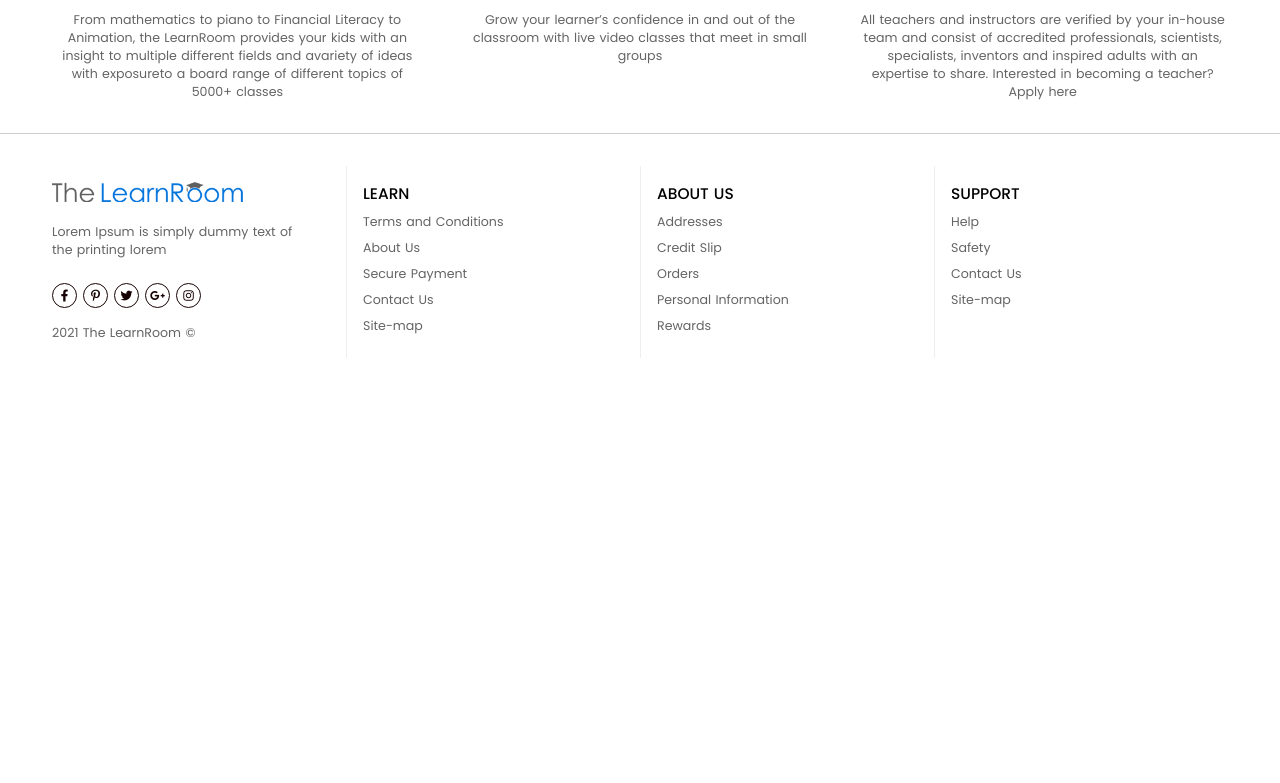
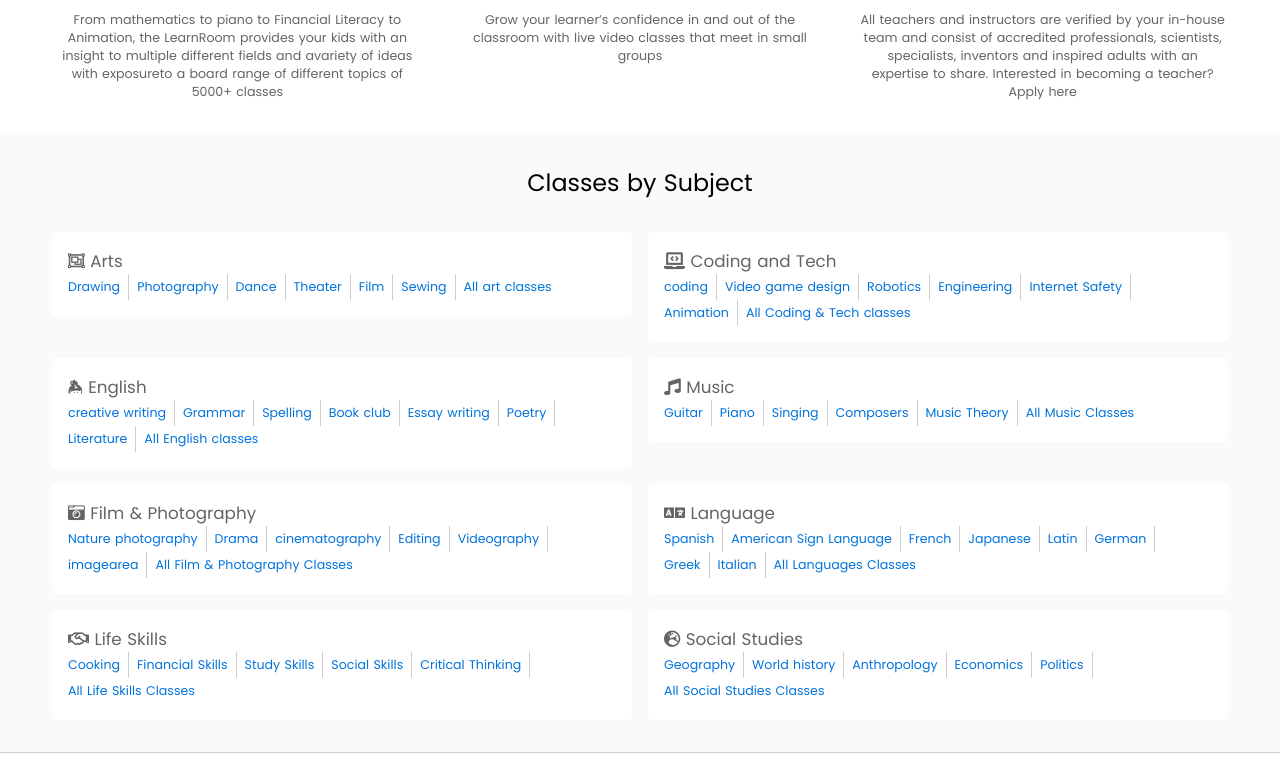
Before and after one commit to dev-davexoyinbo/thelearnroom, a Nuxt app: page / in a window 1280 px wide. Shown: the part 1700-2483 px from the top of the page. Before the commit the page ends 2106 px from the top, so only its background shows below. Built offline with nearby package versions, Linux system fonts and the light colour scheme.

Commit message:
Classes by subject section

```diff
--- a/assets/styles/_variables.scss
+++ b/assets/styles/_variables.scss
@@ -11,3 +11,4 @@
 $backgroundGray: #D0D0D0 !default;
 $placeholderGray: #C6CACD !default;
 $starYellow: #FFC107 !default;
+$offWhite: #FAFAFA !default;
--- /dev/null
+++ b/components/page_specific/home/ClassBySubjectCard.vue
@@ -0,0 +1,55 @@
+<template>
+  <div class="class-by-subject-card">
+    <h1 class="heading"><i :class="data.iconClass"></i> {{ data.heading }}</h1>
+    <div class="classes-container">
+      <p class="class" v-for="c in data.classes" :key="c.title">
+        <a :href="c.link">{{ c.title }}</a>
+      </p>
+    </div>
+  </div>
+</template>
+
+<script>
+export default {
+  props: {
+    data: {
+      required: true,
+    },
+  },
+};
+</script>
+
+<style lang="scss">
+@import "~assets/styles/variables";
+
+.class-by-subject-card {
+  background: white;
+  border-radius: 5px;
+  padding: 16px;
+  & > .heading {
+    font-weight: 400;
+    font-size: 1.2rem;
+  }
+
+  .classes-container {
+    display: flex;
+    flex-wrap: wrap;
+    font-size: 0.9rem;
+    .class {
+      padding: 4px 8px;
+      border-right: 1px solid $borderGray;
+
+      padding-left: 0;
+      margin-right: 8px;
+      &:last-child {
+        padding-right: 0;
+        border-right: none;
+      }
+      a {
+        color: $primaryColor;
+        text-decoration: none;
+      }
+    }
+  }
+}
+</style>
--- /dev/null
+++ b/components/page_specific/home/ClassesBySubjectSection.vue
@@ -0,0 +1,348 @@
+<template>
+  <section id="classes-by-subject-section">
+    <h1 class="heading">Classes by Subject</h1>
+    <div class="cards-container">
+      <div class="single-card-container" v-for="(datum, i) in clasesBySubjectData" :key="i">
+        <class-by-subject-card :data="datum" />
+      </div>
+    </div>
+  </section>
+</template>
+
+<script>
+import ClassBySubjectCard from "./ClassBySubjectCard.vue";
+export default {
+  components: { ClassBySubjectCard },
+  data() {
+    return {
+      clasesBySubjectData: [
+        {
+          iconClass: {
+            far: true,
+            "fa-object-group": true,
+          },
+          heading: "Arts",
+          classes: [
+            {
+              title: "Drawing",
+              link: "#",
+            },
+            {
+              title: "Photography",
+              link: "#",
+            },
+            {
+              title: "Dance",
+              link: "#",
+            },
+            {
+              title: "Theater",
+              link: "#",
+            },
+            {
+              title: "Film",
+              link: "#",
+            },
+            {
+              title: "Sewing",
+              link: "#",
+            },
+            {
+              title: "All art classes",
+              link: "#",
+            },
+          ],
+        },
+		{
+          iconClass: {
+            fas: true,
+            "fa-laptop-code": true,
+          },
+          heading: "Coding and Tech",
+          classes: [
+            {
+              title: "coding",
+              link: "#",
+            },
+            {
+              title: "Video game design",
+              link: "#",
+            },
+            {
+              title: "Robotics",
+              link: "#",
+            },
+            {
+              title: "Engineering",
+              link: "#",
+            },
+            {
+              title: "Internet Safety",
+              link: "#",
+            },
+            {
+              title: "Animation",
+              link: "#",
+            },
+            {
+              title: "All Coding & Tech classes",
+              link: "#",
+            },
+          ],
+        },
+		{
+          iconClass: {
+            fab: true,
+            "fa-keybase": true,
+          },
+          heading: "English",
+          classes: [
+            {
+              title: "creative writing",
+              link: "#",
+            },
+            {
+              title: "Grammar",
+              link: "#",
+            },
+            {
+              title: "Spelling",
+              link: "#",
+            },
+            {
+              title: "Book club",
+              link: "#",
+            },
+            {
+              title: "Essay writing",
+              link: "#",
+            },
+            {
+              title: "Poetry",
+              link: "#",
+            },
+			{
+              title: "Literature",
+              link: "#",
+            },
+            {
+              title: "All English classes",
+              link: "#",
+            },
+          ],
+        },
+		{
+          iconClass: {
+            fas: true,
+            "fa-music": true,
+          },
+          heading: "Music",
+          classes: [
+            {
+              title: "Guitar",
+              link: "#",
+            },
+            {
+              title: "Piano",
+              link: "#",
+            },
+            {
+              title: "Singing",
+              link: "#",
+            },
+            {
+              title: "Composers",
+              link: "#",
+            },
+            {
+              title: "Music Theory",
+              link: "#",
+            },
+            {
+              title: "All Music Classes",
+              link: "#",
+            },
+          ],
+        },
+		{
+          iconClass: {
+            fas: true,
+            "fa-camera-retro": true,
+          },
+          heading: "Film & Photography",
+          classes: [
+            {
+              title: "Nature photography",
+              link: "#",
+            },
+            {
+              title: "Drama",
+              link: "#",
+            },
+            {
+              title: "cinematography",
+              link: "#",
+            },
+            {
+              title: "Editing",
+              link: "#",
+            },
+            {
+              title: "Videography",
+              link: "#",
+            },
+			{
+              title: "imagearea",
+              link: "#",
+            },
+            {
+              title: "All Film & Photography Classes",
+              link: "#",
+            },
+          ],
+        },
+		{
+          iconClass: {
+            fas: true,
+            "fa-language": true,
+          },
+          heading: "Language",
+          classes: [
+            {
+              title: "Spanish",
+              link: "#",
+            },
+            {
+              title: "American Sign Language",
+              link: "#",
+            },
+            {
+              title: "French",
+              link: "#",
+            },
+            {
+              title: "Japanese",
+              link: "#",
+            },
+            {
+              title: "Latin",
+              link: "#",
+            },
+			{
+              title: "German",
+              link: "#",
+            },
+			{
+              title: "Greek",
+              link: "#",
+            },
+			{
+              title: "Italian",
+              link: "#",
+            },
+            {
+              title: "All Languages Classes",
+              link: "#",
+            },
+          ],
+        },
+		{
+          iconClass: {
+            far: true,
+            "fa-handshake": true,
+          },
+          heading: "Life Skills",
+          classes: [
+            {
+              title: "Cooking",
+              link: "#",
+            },
+            {
+              title: "Financial Skills",
+              link: "#",
+            },
+            {
+              title: "Study Skills",
+              link: "#",
+            },
+            {
+              title: "Social Skills",
+              link: "#",
+            },
+            {
+              title: "Critical Thinking",
+              link: "#",
+            },
+            {
+              title: "All Life Skills Classes",
+              link: "#",
+            },
+          ],
+        },
+		{
+          iconClass: {
+            fas: true,
+            "fa-globe-europe": true,
+          },
+          heading: "Social Studies",
+          classes: [
+            {
+              title: "Geography",
+              link: "#",
+            },
+            {
+              title: "World history",
+              link: "#",
+            },
+            {
+              title: "Anthropology",
+              link: "#",
+            },
+            {
+              title: "Economics",
+              link: "#",
+            },
+            {
+              title: "Politics",
+              link: "#",
+            },
+            {
+              title: "All Social Studies Classes",
+              link: "#",
+            },
+          ],
+        },
+      ],
+    };
+  },
+};
+</script>
+
+<style lang="scss">
+@import "~assets/styles/variables";
+#classes-by-subject-section {
+  margin-top: 16px 0;
+  padding: 32px var(--body-padding);
+  background: $offWhite;
+
+  & > .heading {color: black;
+    font-weight: 400;
+    font-size: 1.7rem;
+    margin-bottom: 8px;
+    text-align: center;
+    margin-bottom: 32px;
+
+  }
+
+  .cards-container {
+	  display: grid;
+	  grid-template-columns: 1fr;
+	  gap: 16px;
+
+	  @media only screen and (min-width: 768px) {
+		  grid-template-columns: 1fr 1fr;
+
+	  }
+  }
+}
+</style>
--- a/pages/index.vue
+++ b/pages/index.vue
@@ -3,15 +3,17 @@
     <hero-section />
     <online-classes-section />
     <customize-child-learning-section />
+    <classes-by-subject-section />
   </div>
 </template>
 
 <script>
+import ClassesBySubjectSection from '~/components/page_specific/home/ClassesBySubjectSection.vue';
 import CustomizeChildLearningSection from '~/components/page_specific/home/CustomizeChildLearningSection.vue';
 import HeroSection from "~/components/page_specific/home/HeroSection.vue";
 import OnlineClassesSection from "~/components/page_specific/home/OnlineClassesSection.vue";
 export default {
-  components: { HeroSection, OnlineClassesSection, CustomizeChildLearningSection },
+  components: { HeroSection, OnlineClassesSection, CustomizeChildLearningSection, ClassesBySubjectSection },
   layout: "home",
 };
 </script>
```
